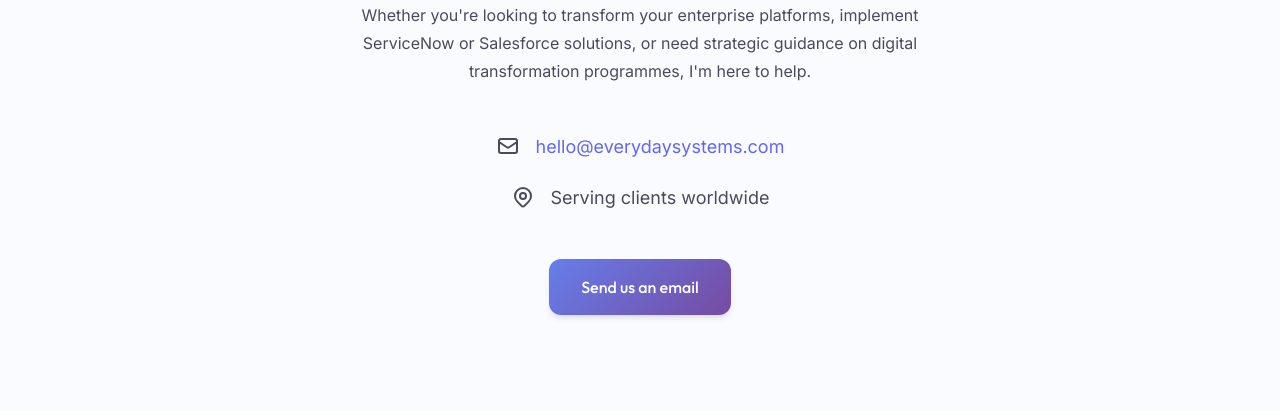
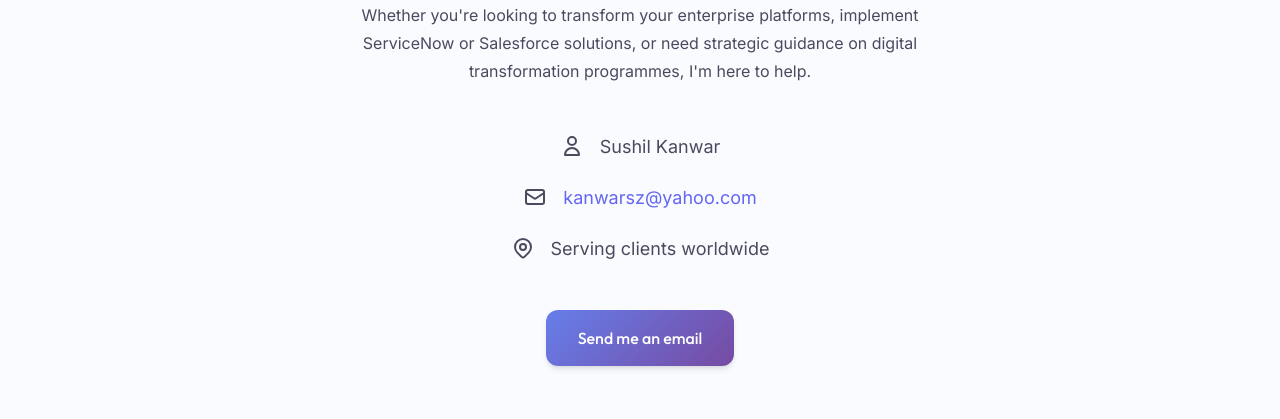
Before and after one commit to kanwarsx-prog/everyday-systems, a website: page contact.html in a window 1280 px wide. Shown: the part 381-800 px from the top of the page. Drawn offline with Linux system fonts and the light colour scheme.

Commit message:
Update contact page with real name and email address

```diff
--- a/contact.html
+++ b/contact.html
@@ -49,7 +49,6 @@
     </section>
 
 
-    <!-- Contact Content -->
     <section class="contact" style="background: var(--bg-secondary);">
         <div class="container">
             <div class="contact-content reveal">
@@ -62,9 +61,17 @@
                     <div class="contact-item">
                         <svg xmlns="http://www.w3.org/2000/svg" fill="none" viewBox="0 0 24 24" stroke="currentColor">
                             <path stroke-linecap="round" stroke-linejoin="round" stroke-width="2"
+                                d="M16 7a4 4 0 11-8 0 4 4 0 018 0zM12 14a7 7 0 00-7 7h14a7 7 0 00-7-7z" />
+                        </svg>
+                        <span>Sushil Kanwar</span>
+                    </div>
+
+                    <div class="contact-item">
+                        <svg xmlns="http://www.w3.org/2000/svg" fill="none" viewBox="0 0 24 24" stroke="currentColor">
+                            <path stroke-linecap="round" stroke-linejoin="round" stroke-width="2"
                                 d="M3 8l7.89 5.26a2 2 0 002.22 0L21 8M5 19h14a2 2 0 002-2V7a2 2 0 00-2-2H5a2 2 0 00-2 2v10a2 2 0 002 2z" />
                         </svg>
-                        <a href="mailto:hello@everydaysystems.com">hello@everydaysystems.com</a>
+                        <a href="mailto:kanwarsz@yahoo.com">kanwarsz@yahoo.com</a>
                     </div>
 
                     <div class="contact-item">
@@ -79,7 +86,7 @@
                 </div>
 
                 <div class="hero-cta" style="margin-top: var(--space-xl);">
-                    <a href="mailto:hello@everydaysystems.com" class="btn btn-primary">Send us an email</a>
+                    <a href="mailto:kanwarsz@yahoo.com" class="btn btn-primary">Send me an email</a>
                 </div>
             </div>
         </div>
```
